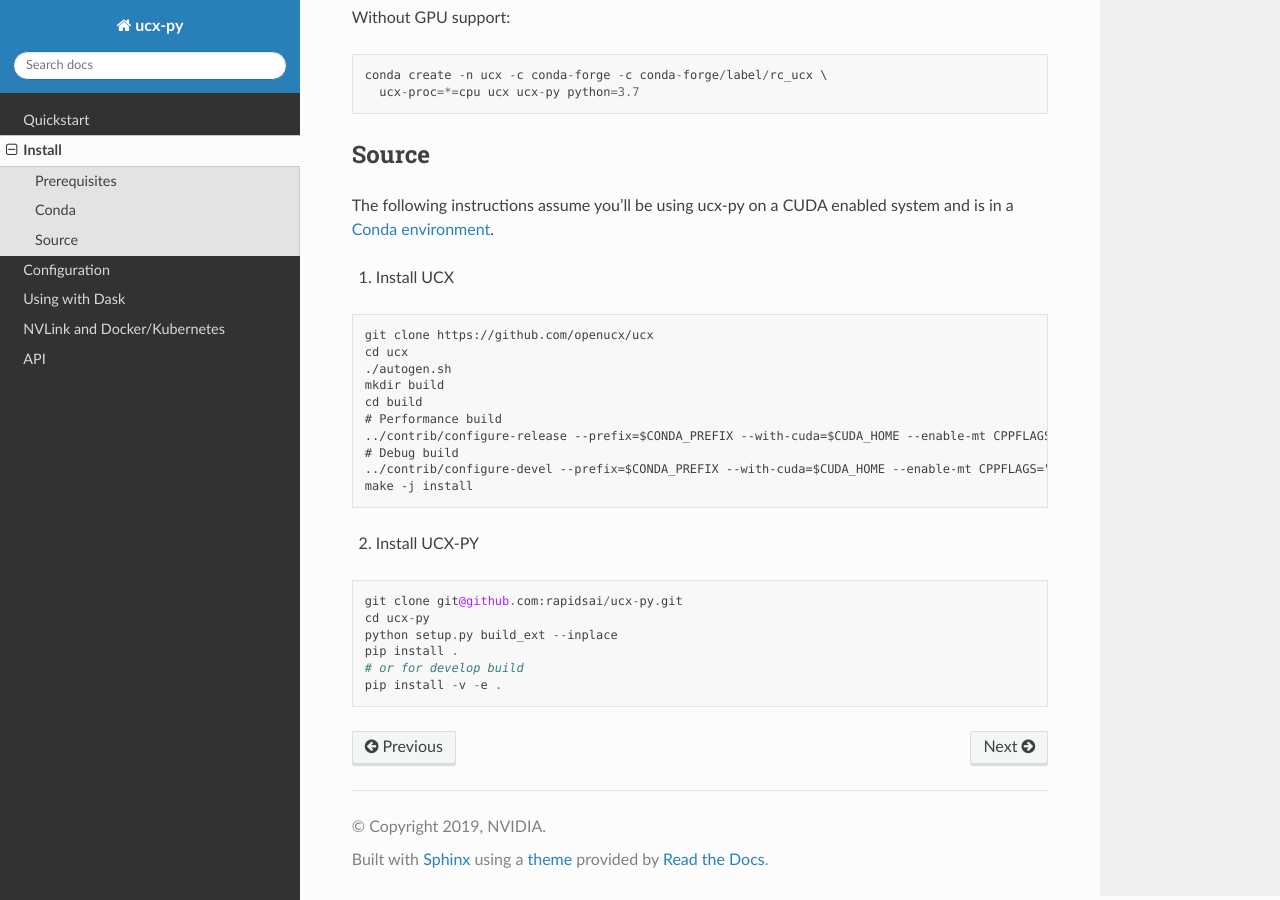
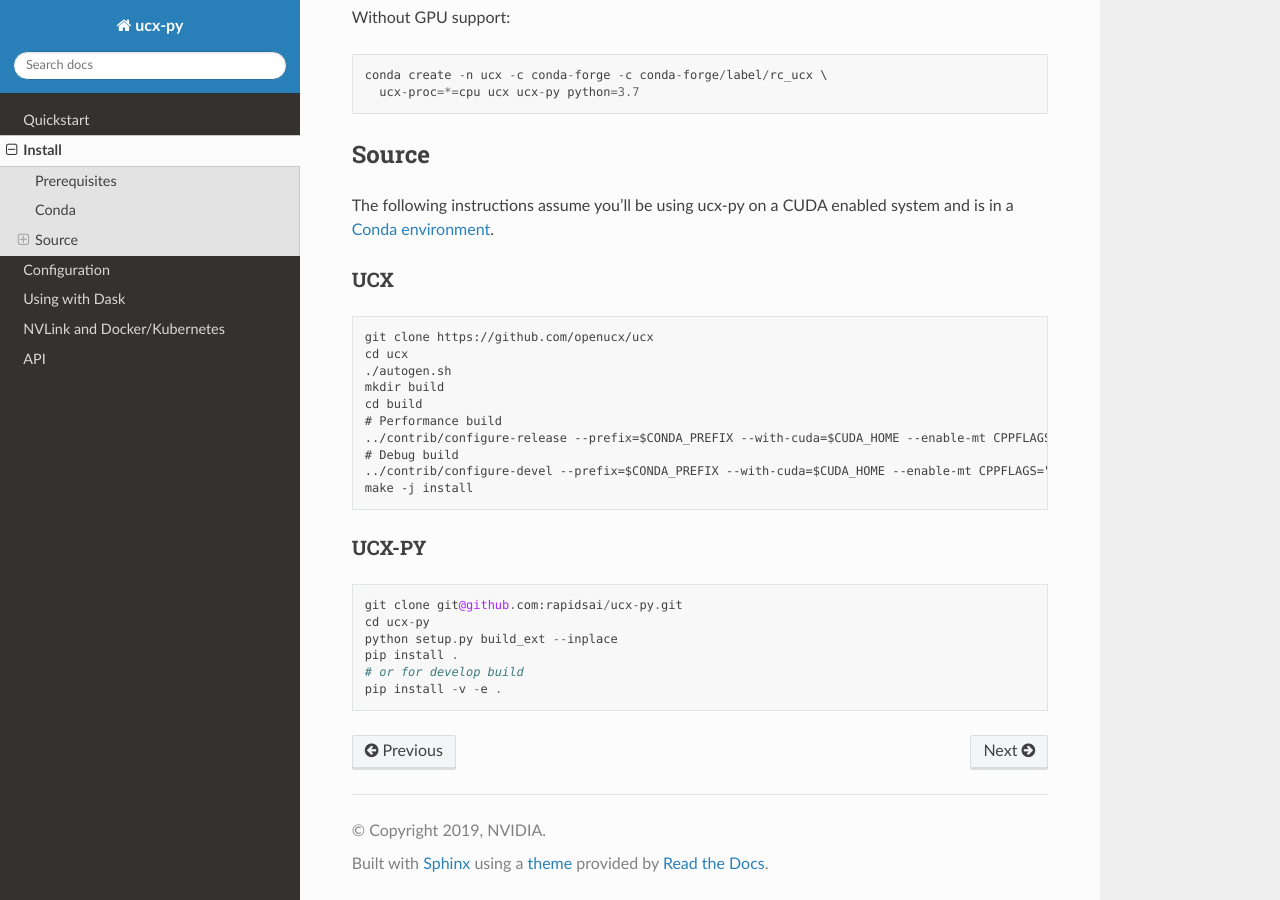
Before and after one commit to rapidsai/ucx-py, a Sphinx documentation site: the page built from docs/source/install.rst, in a window 1280 px wide and 900 px high, scrolled down 594 px. Built offline with Sphinx 7.4.7 and the Read the Docs theme 2.0.0, drawn with Linux system fonts in a browser that asks for light colours.

Commit message:
Use subheadings for source install sections

```diff
--- a/docs/source/install.rst
+++ b/docs/source/install.rst
@@ -38,7 +38,8 @@
 
 
 
-1) Install UCX
+UCX
+~~~
 
 ::
 
@@ -53,7 +54,8 @@
     ../contrib/configure-devel --prefix=$CONDA_PREFIX --with-cuda=$CUDA_HOME --enable-mt CPPFLAGS="-I/$CUDA_HOME/include"
     make -j install
 
-2) Install UCX-PY
+UCX-PY
+~~~~~~
 
 ::
 
```
